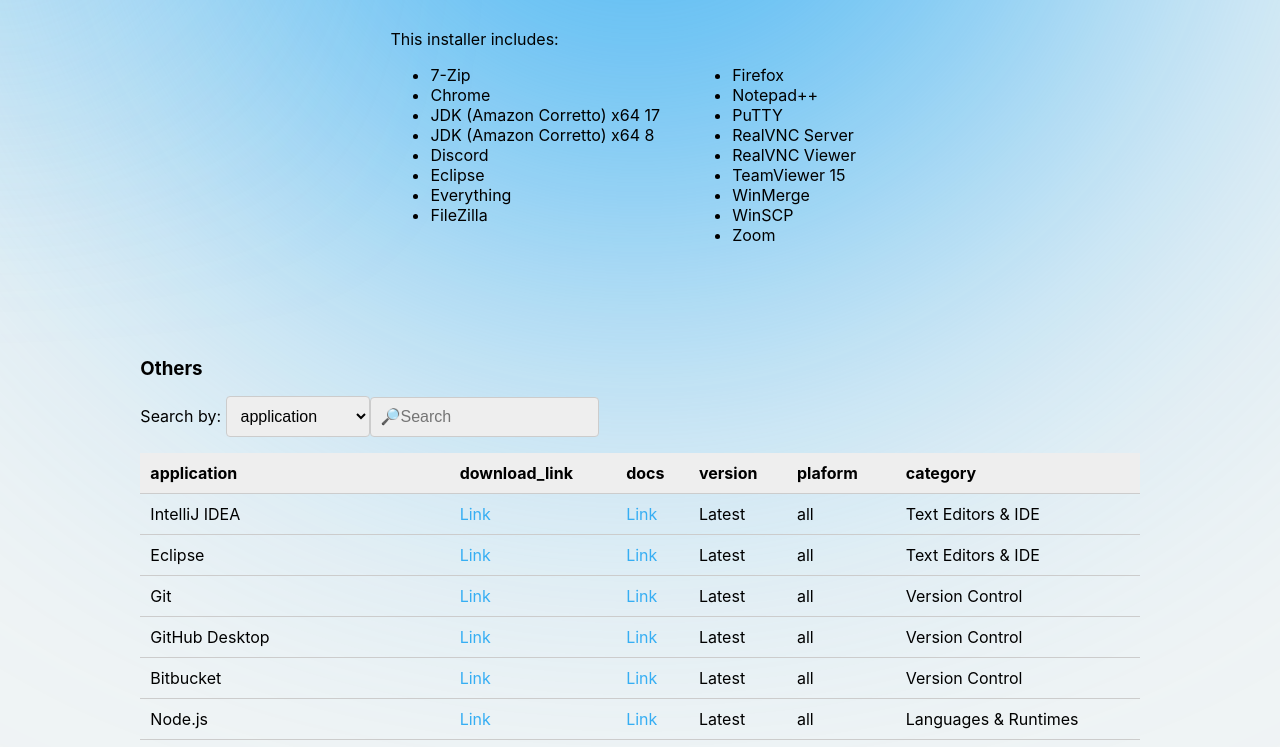
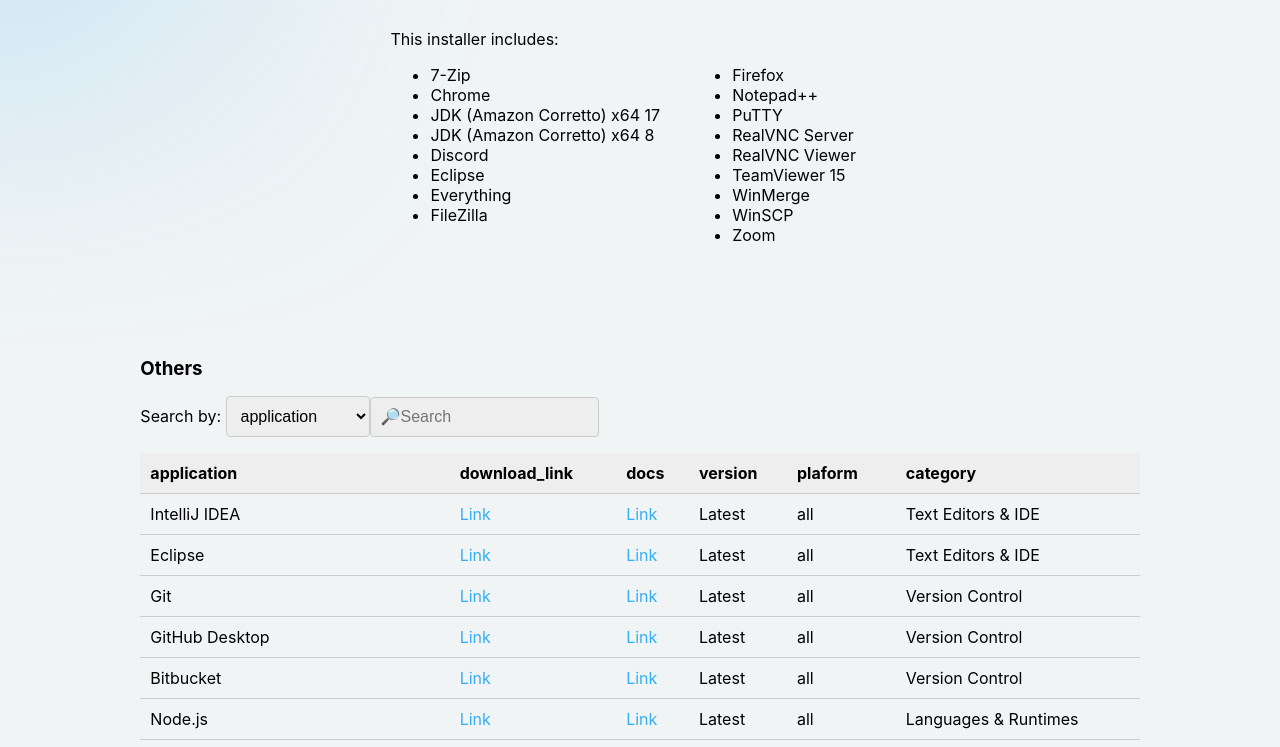
Before and after one commit to tedtalksbits/dev-apps, a plain HTML site: page index.html in a window 1280 px wide. Shown: the part 203-950 px from the top of the page. Drawn offline with Linux system fonts and the light colour scheme.

Commit message:
Update style.css

```diff
--- a/style.css
+++ b/style.css
@@ -168,7 +168,7 @@ header::before {
   animation: animate1 20s linear infinite;
 }
 
-header::after {
+/* header::after {
   content: '';
   background-color: var(--accent);
   border-radius: 50%;
@@ -182,7 +182,7 @@ header::after {
   filter: blur(150px);
   animation: animate2 20s linear infinite;
   animation-delay: 5s;
-}
+} */
 
 /* animate blurred circle */
 @keyframes animate1 {
```
